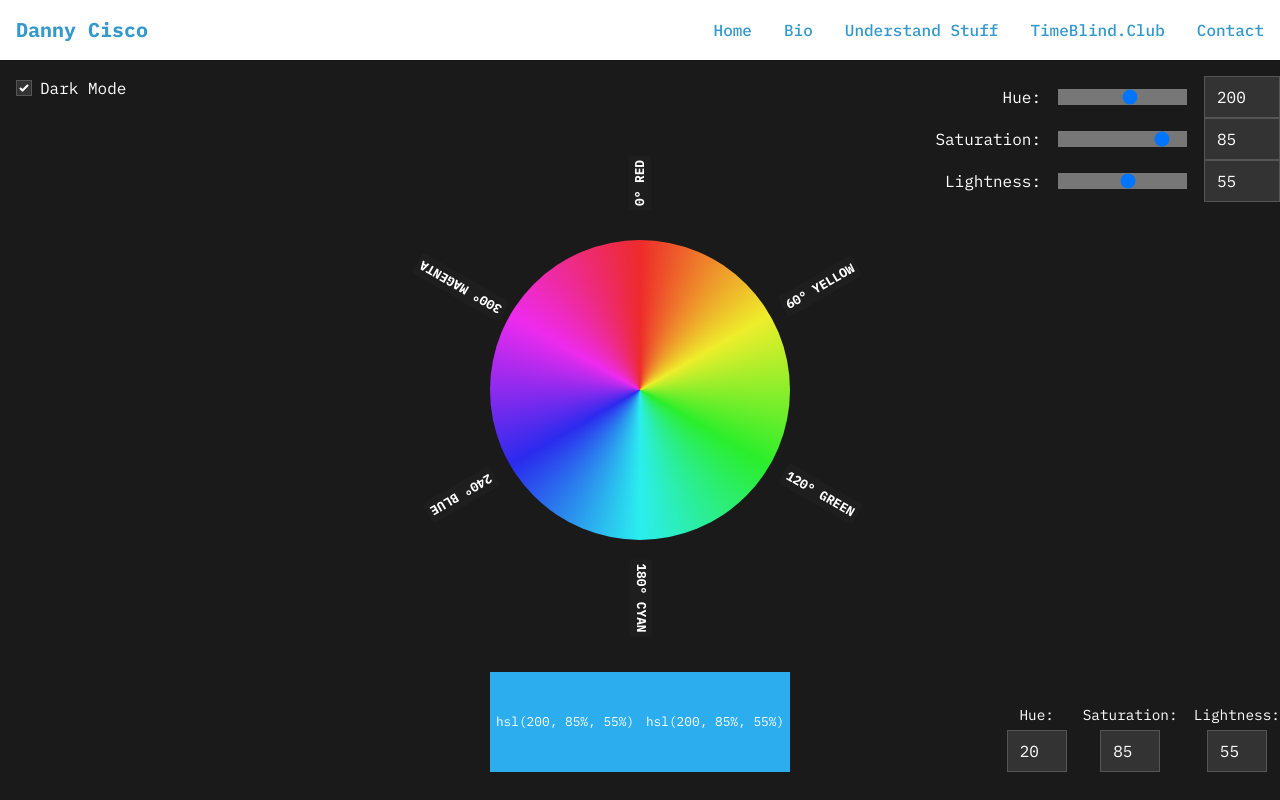
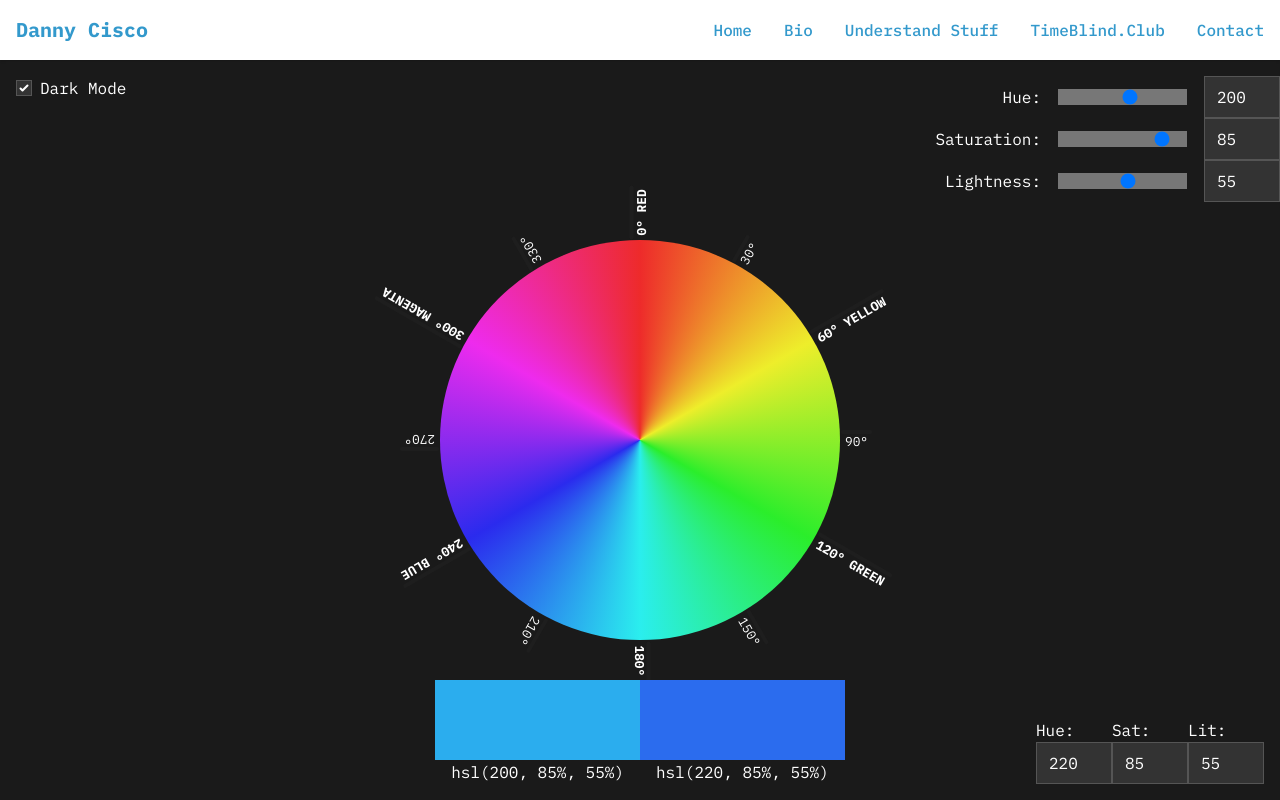
Before and after one commit to Danny-Cisco/danny-cisco, a SvelteKit app: page /understand-stuff/hsl-wheel in a window 1280 px wide. Built offline with nearby package versions, Linux system fonts and the light colour scheme.

Commit message:
hsl page tweaks

```diff
--- a/src/routes/understand-stuff/hsl-wheel/+page.svelte
+++ b/src/routes/understand-stuff/hsl-wheel/+page.svelte
@@ -8,13 +8,13 @@
 	let isDarkMode = true;
 
 	// User-typed HSL input for practice
-	let typedHue = 200;
+	let typedHue = 220;
 	let typedSaturation = 85;
 	let typedLightness = 55;
 </script>
 
 <div class="fixed inset-0 z-[-1]" class:dark={isDarkMode}></div>
-<div class="relative flex w-full flex-col items-center justify-center" class:dark={isDarkMode}>
+<div class="relative flex h-full flex-col items-center justify-center" class:dark={isDarkMode}>
 	<!-- Dark mode toggle -->
 	<div class="absolute left-0 top-0 mt-4 flex items-center space-x-2 pl-4" class:dark={isDarkMode}>
 		<input type="checkbox" bind:checked={isDarkMode} class="toggle" />
@@ -44,44 +44,55 @@
 	<div class="h-20"></div>
 
 	<!-- Color Wheel Container -->
-	<div class="wheel-container mt-8">
+	<div class="wheel-container fixed inset-0 mt-8">
 		<div class="color-wheel" style="--s: {saturation}%; --l: {lightness}%"></div>
 		<!-- Markers for key angles -->
 		<div class="marker red whitespace-nowrap font-bold"><span>0° RED</span></div>
+		<div class="marker red-yellow whitespace-nowrap"><span>30°</span></div>
 		<div class="marker yellow whitespace-nowrap font-bold"><span>60° YELLOW</span></div>
+		<div class="marker yellow-green whitespace-nowrap"><span>90°</span></div>
 		<div class="marker green whitespace-nowrap font-bold"><span>120° GREEN</span></div>
+		<div class="marker green-cyan whitespace-nowrap"><span>150°</span></div>
 		<div class="marker cyan whitespace-nowrap font-bold"><span>180° CYAN</span></div>
+		<div class="marker cyan-blue whitespace-nowrap"><span>210°</span></div>
 		<div class="marker blue whitespace-nowrap font-bold"><span>240° BLUE</span></div>
+		<div class="marker blue-magenta whitespace-nowrap"><span>270°</span></div>
 		<div class="marker magenta whitespace-nowrap font-bold"><span>300° MAGENTA</span></div>
+		<div class="marker magenta-red whitespace-nowrap"><span>330°</span></div>
 	</div>
 
 	<!-- Two HSL comparison boxes -->
-	<div class="hsl-compare-container">
-		<div class="hsl-box" style="background-color: hsl({hue1}, {saturation}%, {lightness}%);">
-			<p>hsl({hue1}, {saturation}%, {lightness}%)</p>
+	<div class="hsl-compare-container fixed bottom-4 justify-center">
+		<div>
+			<div
+				class="hsl-box"
+				style="background-color: hsl({hue1}, {saturation}%, {lightness}%);"
+			></div>
+			<p class="px-4">hsl({hue1}, {saturation}%, {lightness}%)</p>
 		</div>
 
-		<div
-			class="hsl-box"
-			style="background-color: hsl({typedHue}, {typedSaturation}%, {typedLightness}%);"
-		>
-			<p>hsl({typedHue}, {typedSaturation}%, {typedLightness}%)</p>
+		<div>
+			<div
+				class="hsl-box"
+				style="background-color: hsl({typedHue}, {typedSaturation}%, {typedLightness}%);"
+			></div>
+			<p class="px-4">hsl({typedHue}, {typedSaturation}%, {typedLightness}%)</p>
 		</div>
 	</div>
 
 	<!-- HSL input fields -->
-	<div class="hsl-input-container absolute bottom-0 right-0">
-		<div>
-			<label>Hue:</label>
-			<input type="number" min="0" max="360" bind:value={typedHue} />
+	<div class="hsl-input-container fixed bottom-4 right-4 flex">
+		<div class="flex flex-col">
+			<label class:dark={isDarkMode}>Hue: </label>
+			<input type="number" min="0" max="360" bind:value={typedHue} class:dark={isDarkMode} />
 		</div>
-		<div>
-			<label>Saturation:</label>
-			<input type="number" min="0" max="100" bind:value={typedSaturation} />
+		<div class="flex flex-col">
+			<label class:dark={isDarkMode}>Sat:</label>
+			<input type="number" min="0" max="100" bind:value={typedSaturation} class:dark={isDarkMode} />
 		</div>
-		<div>
-			<label>Lightness:</label>
-			<input type="number" min="0" max="100" bind:value={typedLightness} />
+		<div class="flex flex-col">
+			<label class:dark={isDarkMode}>Lit:</label>
+			<input type="number" min="0" max="100" bind:value={typedLightness} class:dark={isDarkMode} />
 		</div>
 	</div>
 </div>
@@ -92,38 +103,60 @@
 		position: absolute;
 		top: 50%;
 		left: 50%;
-		transform-origin: center center;
+		transform-origin: left;
 		width: 1px;
 		height: 1px;
 	}
 
 	.marker span {
 		position: absolute;
-		left: 0.5rem;
-		transform: translate(-50%, -50%);
+		height: 100%;
+		left: 100%; /* Ensures text starts from the same distance */
+		top: -0.65rem; /* Aligns to the marker */
+		transform-origin: center; /* Makes the text extend outward */
+		transform: rotate(0deg); /* Keeps text upright */
 		background: #fff8;
 		padding: 2px 4px;
 		border-radius: 4px;
 		font-size: 0.8rem;
+		white-space: nowrap;
 	}
-	/* Adjust positioning for each marker */
+	/* Adjust positioning for each main marker */
 	.red {
-		transform: rotate(-90deg) translate(200px, 0);
+		transform: rotate(-90deg) translate(25vh, 0);
+	}
+	.red-yellow {
+		transform: rotate(-60deg) translate(25vh, 0);
 	}
 	.yellow {
-		transform: rotate(-30deg) translate(200px, 0);
+		transform: rotate(-30deg) translate(25vh, 0);
+	}
+	.yellow-green {
+		transform: rotate(0deg) translate(25vh, 0);
 	}
 	.green {
-		transform: rotate(30deg) translate(200px, 0);
+		transform: rotate(30deg) translate(25vh, 0);
+	}
+	.green-cyan {
+		transform: rotate(60deg) translate(25vh, 0);
 	}
 	.cyan {
-		transform: rotate(90deg) translate(200px, 0);
+		transform: rotate(90deg) translate(25vh, 0);
+	}
+	.cyan-blue {
+		transform: rotate(120deg) translate(25vh, 0);
 	}
 	.blue {
-		transform: rotate(150deg) translate(200px, 0);
+		transform: rotate(150deg) translate(25vh, 0);
+	}
+	.blue-magenta {
+		transform: rotate(180deg) translate(25vh, 0);
 	}
 	.magenta {
-		transform: rotate(210deg) translate(200px, 0);
+		transform: rotate(210deg) translate(25vh, 0);
+	}
+	.magenta-red {
+		transform: rotate(240deg) translate(25vh, 0);
 	}
 
 	/* Dark mode marker text */
@@ -166,8 +199,8 @@
 
 	.wheel-container {
 		position: relative;
-		width: 300px;
-		height: 300px;
+		width: 50vh;
+		height: 50vh;
 		margin: 100px;
 	}
 
@@ -195,11 +228,12 @@
 	.hsl-compare-container {
 		display: flex;
 		margin-top: 2rem;
+		width: 800px;
 	}
 
 	.hsl-box {
-		width: 150px;
-		height: 100px;
+		width: 100%;
+		height: 10vh;
 		display: flex;
 		flex-direction: column;
 		justify-content: center;
@@ -222,7 +256,7 @@
 	}
 
 	/* HSL Input */
-	.hsl-input-container {
+	/* .hsl-input-container {
 		display: flex;
 		gap: 1rem;
 		margin-top: 1rem;
@@ -242,7 +276,7 @@
 	.hsl-input-container input {
 		width: 60px;
 		text-align: center;
-	}
+	} */
 
 	/* Fix Range Input Styling in Dark Mode */
 	.dark input[type='range']::-webkit-slider-runnable-track {
```
